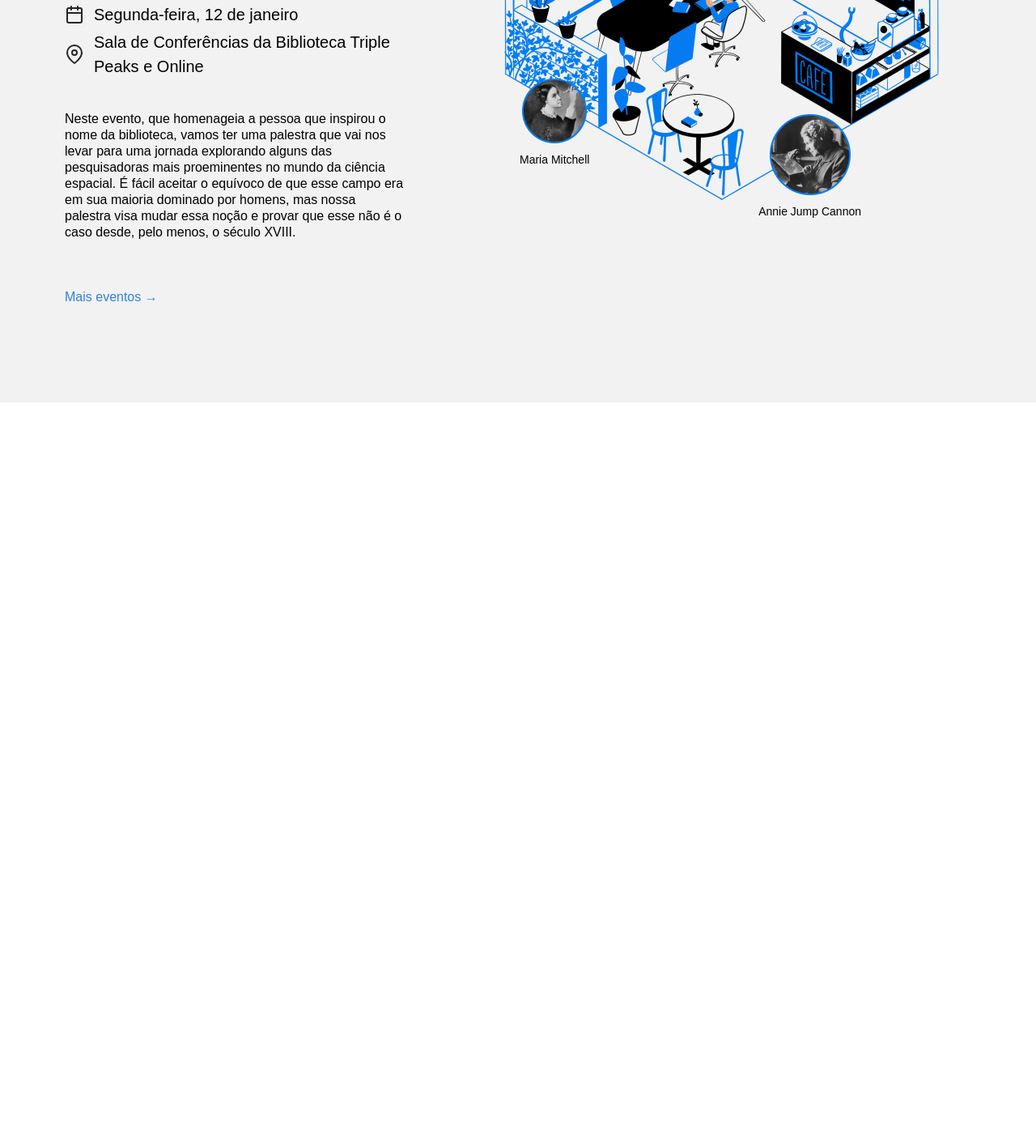
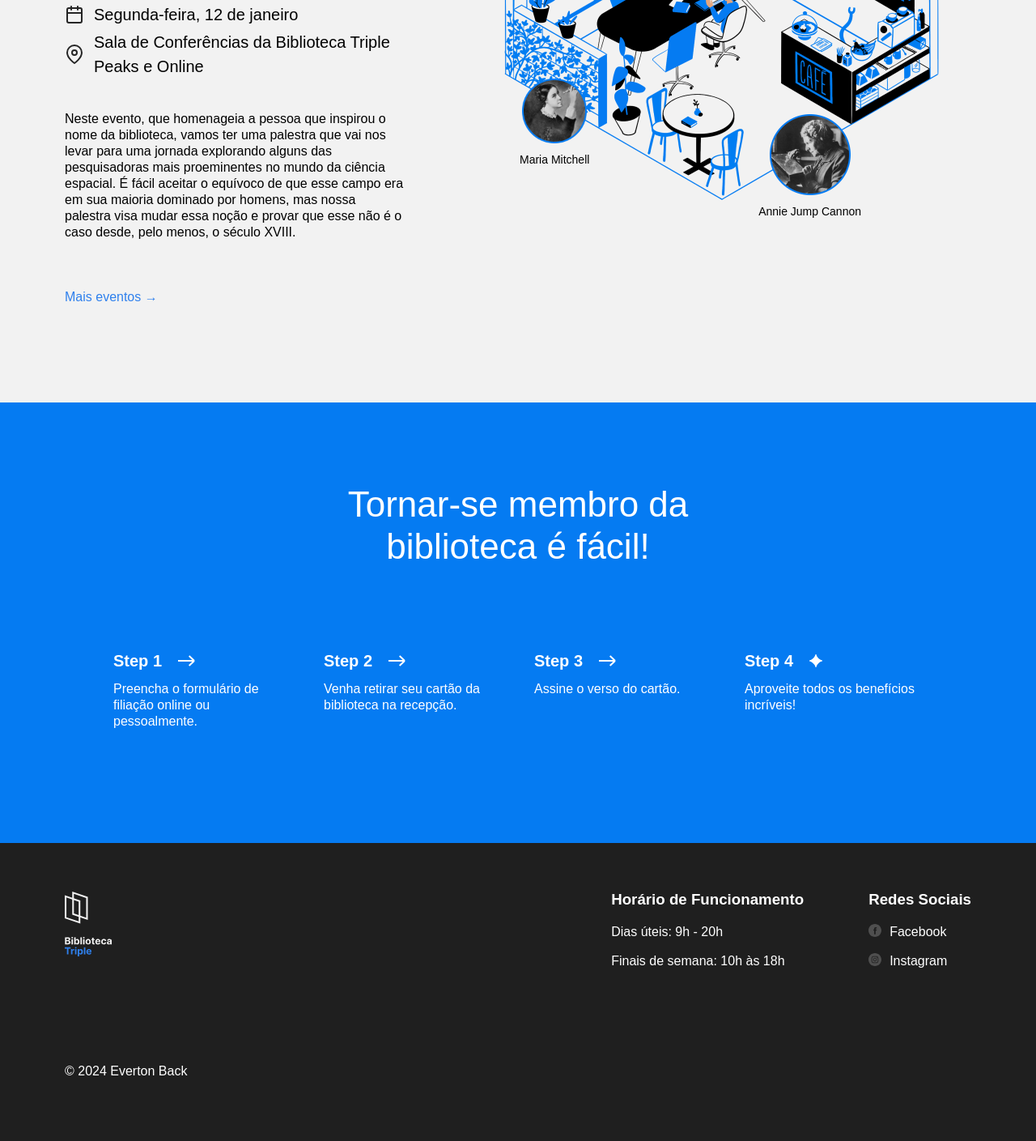
Before and after one commit to evertonback/web_project_library, a plain HTML site: page index.html in a window 1280 px wide. Shown: the part 2493-3902 px from the top of the page at 81% size. Before the commit the page ends 2990 px from the top, so only its background shows below. Drawn offline with Linux system fonts and the light colour scheme.

Commit message:
Nova atualização do projeto

```diff
--- a/index.html
+++ b/index.html
@@ -25,10 +25,10 @@
               <a class="nav__link" href="#events">Eventos</a>
             </li>
             <li>
-              <a class="nav__link">Seja um membro</a>
+              <a class="nav__link" href="#membership">Seja um membro</a>
             </li>
             <li>
-              <a class="nav__link">Contatos</a>
+              <a class="nav__link" href="#footer">Contatos</a>
             </li>
           </ul>
         </nav>
@@ -214,7 +214,104 @@
             </div>
           </div>
         </section>
+        <section class="membership" id="membership">
+          <h2 class="membership__title">
+            Tornar-se membro da biblioteca é fácil!
+          </h2>
+          <ul class="membership__steps">
+            <li class="step">
+              <h3 class="step__title">
+                Step 1
+                <img
+                  src="./images/icon_step_forward.svg"
+                  alt="icon forward"
+                  class="step__icon"
+                />
+              </h3>
+              <p class="step__description">
+                Preencha o formulário de filiação online ou pessoalmente.
+              </p>
+            </li>
+            <li class="step">
+              <h3 class="step__title">
+                Step 2
+                <img
+                  src="./images/icon_step_forward.svg"
+                  alt="icon forward"
+                  class="step__icon"
+                />
+              </h3>
+              <p class="step__description">
+                Venha retirar seu cartão da biblioteca na recepção.
+              </p>
+            </li>
+            <li class="step">
+              <h3 class="step__title">
+                Step 3
+                <img
+                  src="./images/icon_step_forward.svg"
+                  alt="icon forward"
+                  class="step__icon"
+                />
+              </h3>
+              <p class="step__description">Assine o verso do cartão.</p>
+            </li>
+            <li class="step">
+              <h3 class="step__title">
+                Step 4
+                <img
+                  src="./images/icon_step_finish.svg"
+                  alt="icon finish"
+                  class="step__icon"
+                />
+              </h3>
+              <p class="step__description">
+                Aproveite todos os benefícios incríveis!
+              </p>
+            </li>
+          </ul>
+        </section>
       </main>
+      <footer class="footer" id="footer">
+        <div class="footer__columns">
+          <div class="footer__column">
+            <img
+              src="./images/logo_white.svg"
+              class="footer__logo"
+              alt="Logotipo da Biblioteca Triple Peaks"
+            />
+          </div>
+          <div class="footer__column footer__column_content_hours">
+            <h3 class="footer__column-heading">Horário de Funcionamento</h3>
+            <ul class="footer__list">
+              <li class="footer__list-item">Dias úteis: 9h - 20h</li>
+              <li class="footer__list-item">Finais de semana: 10h às 18h</li>
+            </ul>
+          </div>
+          <div class="footer__column footer__column_content_social">
+            <h3 class="footer__column-heading">Redes Sociais</h3>
+            <ul class="footer__list">
+              <li class="footer__list-item">
+                <img
+                  src="./images/facebook_white.svg"
+                  class="footer__social-icon"
+                  alt="facebook icon"
+                />
+                <a class="footer__column-link" href="#">Facebook</a>
+              </li>
+              <li class="footer__list-item">
+                <img
+                  src="./images/instagram_white.svg"
+                  class="footer__social-icon"
+                  alt="instagram icon"
+                />
+                <a class="footer__column-link" href="#">Instagram</a>
+              </li>
+            </ul>
+          </div>
+        </div>
+        <p class="footer__copyright">© 2024 Everton Back</p>
+      </footer>
     </div>
   </body>
 </html>
--- a/styles/style.css
+++ b/styles/style.css
@@ -289,3 +289,111 @@
   font-size: 14px;
   margin: 0;
 }
+
+.membership {
+  padding: 100px 0 140px;
+  background-color: #057bf2;
+  color: #ffffff;
+}
+
+.membership__title {
+  max-width: 574px;
+  margin: 0 auto;
+  text-align: center;
+  font-size: 44px;
+  font-weight: 500;
+  line-height: 52px;
+}
+
+.membership__steps {
+  list-style-type: none;
+  padding: 0;
+  margin: 100px 0 0;
+  display: flex;
+  justify-content: center;
+  gap: 40px;
+}
+
+.step {
+  width: 220px;
+  flex-basis: auto;
+}
+
+.step__title {
+  margin: 0;
+  font-size: 20px;
+  line-height: 30px;
+  font-weight: 700;
+  display: flex;
+  align-items: center;
+}
+
+.step__icon {
+  margin-left: 20px;
+}
+
+.step__description {
+  margin: 10px 0 0;
+}
+
+.footer {
+  color: white;
+  box-sizing: border-box;
+  background-color: #1f1f1f;
+  padding: 60px 80px;
+}
+
+.footer__columns {
+  display: flex;
+}
+
+.footer__column {
+  margin-right: auto;
+}
+.footer__column_content_hours {
+  margin-right: 0;
+  margin-left: auto;
+}
+
+.footer__column_content_social {
+  margin-right: 0;
+  margin-left: 80px;
+}
+
+.footer__logo {
+  height: 80px;
+  width: 58px;
+}
+
+.footer__column-heading {
+  margin: 0 0 20px;
+}
+
+.footer__list {
+  list-style-type: none;
+  padding: 0;
+  margin: 0;
+}
+
+.footer__list-item {
+  margin-bottom: 16px;
+  display: flex;
+}
+
+.footer__column-link {
+  color: white;
+  display: flex;
+  text-decoration: none;
+  align-items: center;
+  column-gap: 10px;
+}
+
+.footer__social-icon {
+  width: 16px;
+  height: 16px;
+  margin-right: 10px;
+}
+
+.footer__copyright {
+  margin-top: 100px;
+}
```
